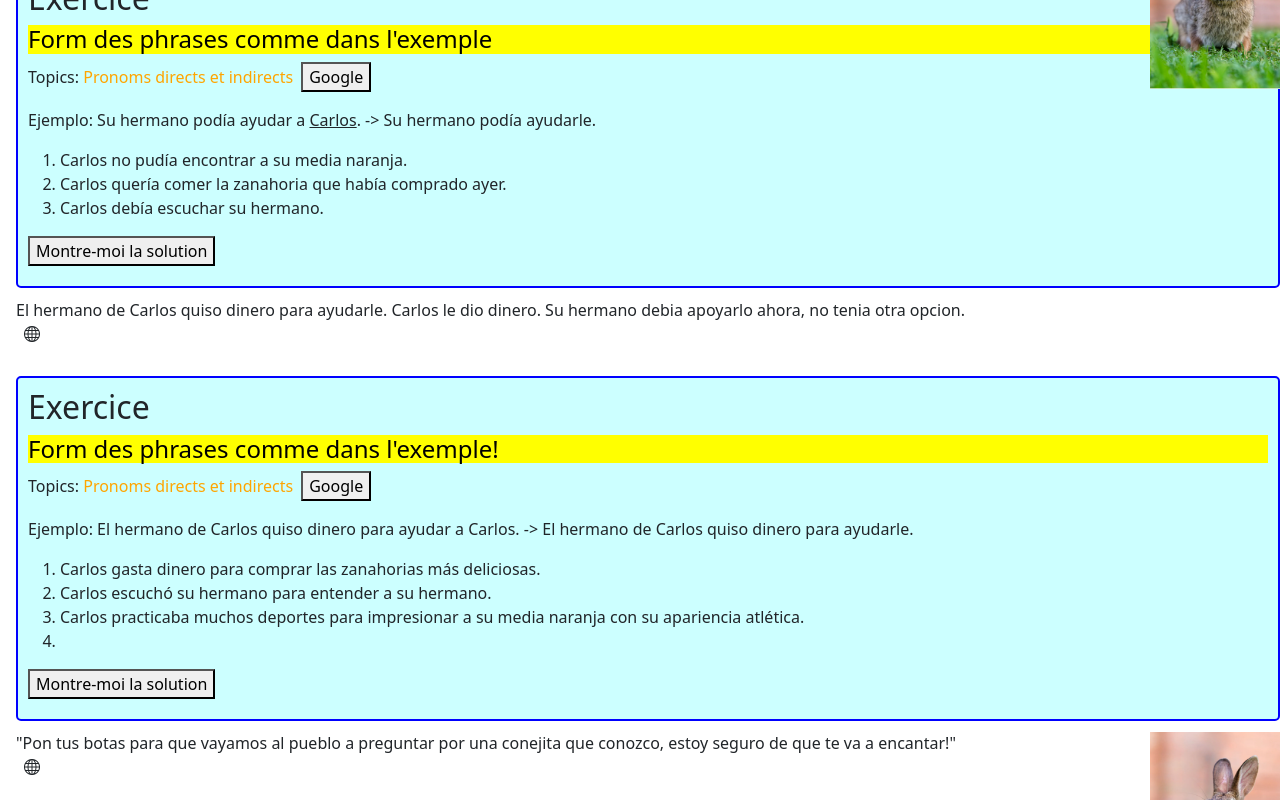
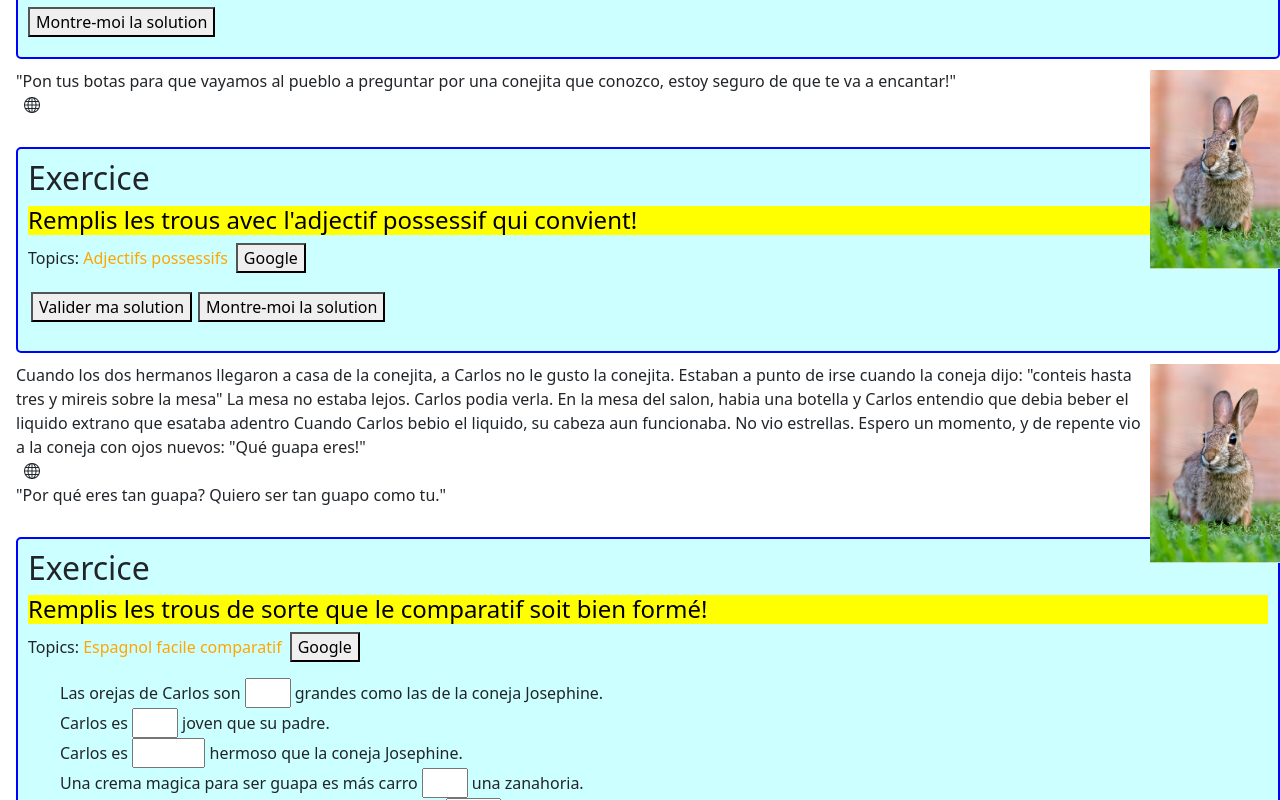
Before and after one commit to florianingerl/floriloveslanguages, a Vue app: page /esp/espagnol/breveshistoires/conejocarlos in a window 1280 px wide. Shown: the part 2000-2800 px from the top of the page. Built offline with nearby package versions, Linux system fonts and the light colour scheme.

Commit message:
Upload two exercises!

```diff
--- a/src/views/espagnol/breveshistoires/LapinOlivia.vue
+++ b/src/views/espagnol/breveshistoires/LapinOlivia.vue
@@ -128,10 +128,46 @@
 Espero un momento, y de repente vio a la coneja con ojos nuevos: "Qué guapa eres!"
 </GoogleTranslate>
 
-La coneja se sorprendio: "Mira lo que has dicho, que yo soy guapa? Pero tu lo eres también"! Es que me compré una crema magica muy cara para ser guapa
-La crema magica, la he comprado en el centro comercial de esta ciudad.
-Como ya lo he dicho, la crema no estaba barata. Pero cada sabado, el centro comercial vende las cremas más baratas que de costumbre.
-No sabia cual crema debia comprar entonces, probe cada una de ellas y le pregunté a un hombre con cual me veia mejor. Me dijo que con la ultima me veia estupenda!
+"Por qué eres tan guapa? Quiero ser tan guapo como tu."
+<VueExercise lg="fr" :topics="['Espagnol facile comparatif']" instruction="Remplis les trous de sorte que le comparatif soit bien formé!">
+<MCGaps lg="fr" :gaptexts="['Las orejas de Carlos son {tan} grandes como las de la coneja Josephine.',
+'Carlos es {más} joven que su padre.',
+'Carlos es {muenos} hermoso que la coneja Josephine.',
+'Una crema magica para ser guapa es más carro {que} una zanahoria.',
+'La hermana de la coneja Josephine es tan hermosa {como} ella.']">
+
+</MCGaps>
+</VueExercise>
+
+La coneja se sorprendio:
+"Mira lo que has dicho, que yo soy guapa? Pero tu lo eres también"! Es que me compré una crema magica muy cara
+para ser guapa.
+La crema magica, la he comprado en el centro comercial de esta ciudad."
+<VueExercise lg="fr" :topics="['Espagnol facile adjectifs demonstratif']" instruction="Remplis les trous avec este, esta, estos, estas!" >
+<MCGaps lg="fr" :gaptexts="['{Este} conejo es pequeño.',
+'{Esta} coneja es también pequeño',
+'{Estos} dos conejos son pequeños.',
+'Josephine tenía una hermana et {estas} dos conejas que utilisaban una crema magica y carro para ser guapa.']">
+
+</MCGaps>
+</VueExercise>
+
+"Como ya lo he dicho, la crema no estaba barata. Pero cada sabado,
+el centro comercial vende las cremas más baratas que de costumbre."
+
+
+<VueExercise lg="fr" :topics="['Espagnol facile jours de la semaine']" instruction="Remplis les trous avec le bon jour de la semaine!">
+<MCGaps lg="fr" :gaptexts="['El sabado y el {domingo} son los dos diaz de la fin de la semana.',
+'El {lunes} es lo premiero diaz de la semana.',
+'Es {martes} y ya hay quatro diaz hasta la fin de la semana.',
+'Es {miércoles}, ya he trabajado dos diaz esta semana.']">
+
+</MCGaps>
+</VueExercise>
+
+No sabia cual crema debia comprar entonces,
+probe cada una de ellas y le pregunté a un hombre con cual me veia mejor.
+Me dijo que con la ultima me veia estupenda!
 "Hay tambien cremas para los hombres, o solo para las mujeres." se preguntó Carlos.
 Pregunto a la coneja "Donde podria encontrar una tienda en la que suelen ir los hombres para comprar articulos de belleza?" Asi podré comprar una crema para verme super hermoso!
 Hay una tienda cerca de la playa. Puedes estar contento porque tu habitacion
@@ -159,7 +195,7 @@
 <script lang="ts">
 import { defineComponent } from "vue";
 
-import VueMCGaps from "@/components/atoms/MCGaps.vue";
+import MCGaps from "@/components/atoms/MCGaps.vue";
 import VueQuestion from "@/components/atoms/Question.vue";
 import VueExercise from "@/components/atoms/Exercise.vue";
 import VueWholeSentence from "@/components/atoms/WholeSentences.vue";
@@ -173,7 +209,7 @@
      VueExercise,
      VueWholeSentence,
      HideShow,
-     VueMCGaps,
+     MCGaps,
      GoogleTranslate
   },
 
```
